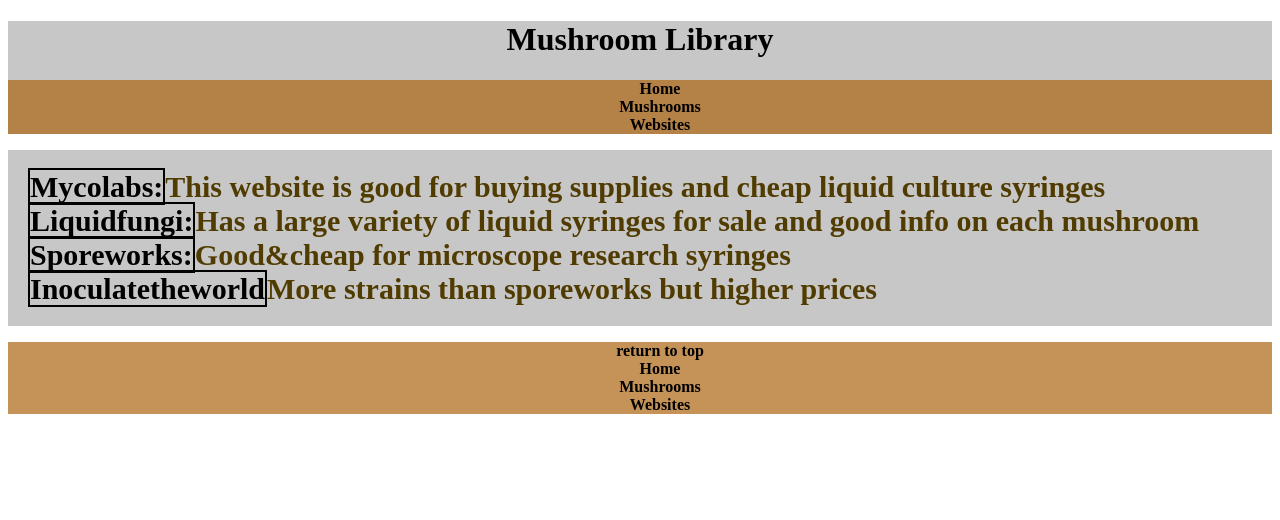
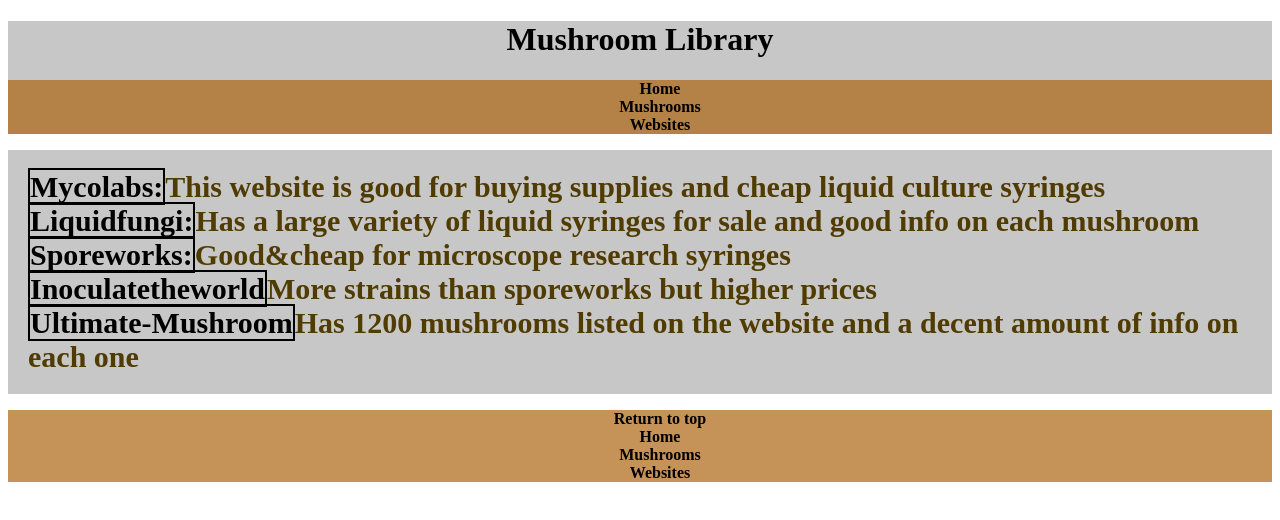
Before and after one commit to JackBadeaux/MushroomLibraryWebsite, a plain HTML site: page links/websites.html in a window 1280 px wide. Drawn offline with Linux system fonts and the light colour scheme.

Commit message:
added link
fixed some stuff

```diff
--- a/links/websites.html
+++ b/links/websites.html
@@ -30,13 +30,14 @@
                     syringes</li>
                 <li><a href="https://inoculatetheworld.com" target="_blank">Inoculatetheworld</a>More strains than
                     sporeworks but higher prices </li>
+                    <li><a href="https://ultimate-mushroom.com">Ultimate-Mushroom</a>Has 1200 mushrooms listed on the website and a decent amount of info on each one</li>
             </ul>
         </section>
     </main>
     <footer>
         <nav class="navigation">
             <ul>
-                <li><a href="#top">return to top</a>
+                <li><a href="#top">Return to top</a>
                 <li><a href="index.html">Home</a></li>
                 <li><a href="links/mushrooms.html">Mushrooms</a></li>
                 <li><a href="links/websites.html">Websites</a>
```
Also changed, not shown: index.html (+1 -1 lines), links/mushrooms.html (+1 -1 lines).
